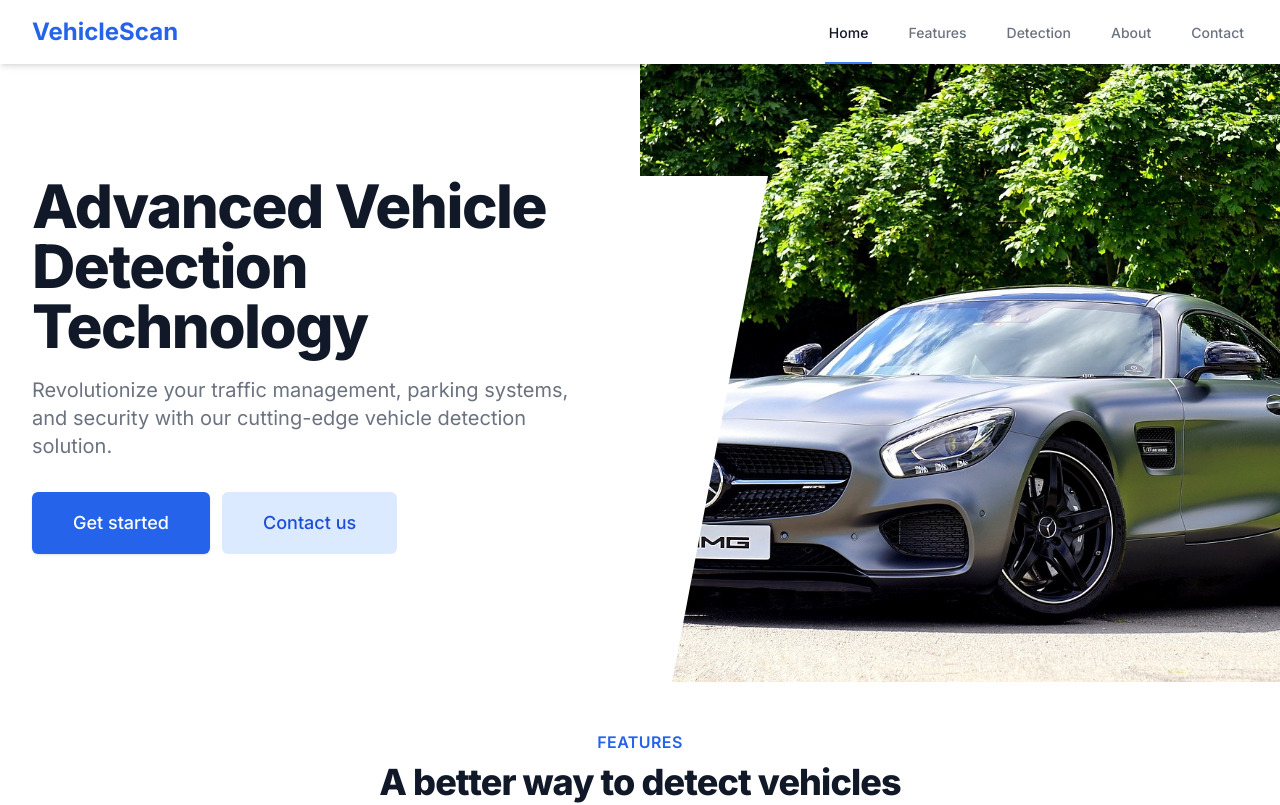
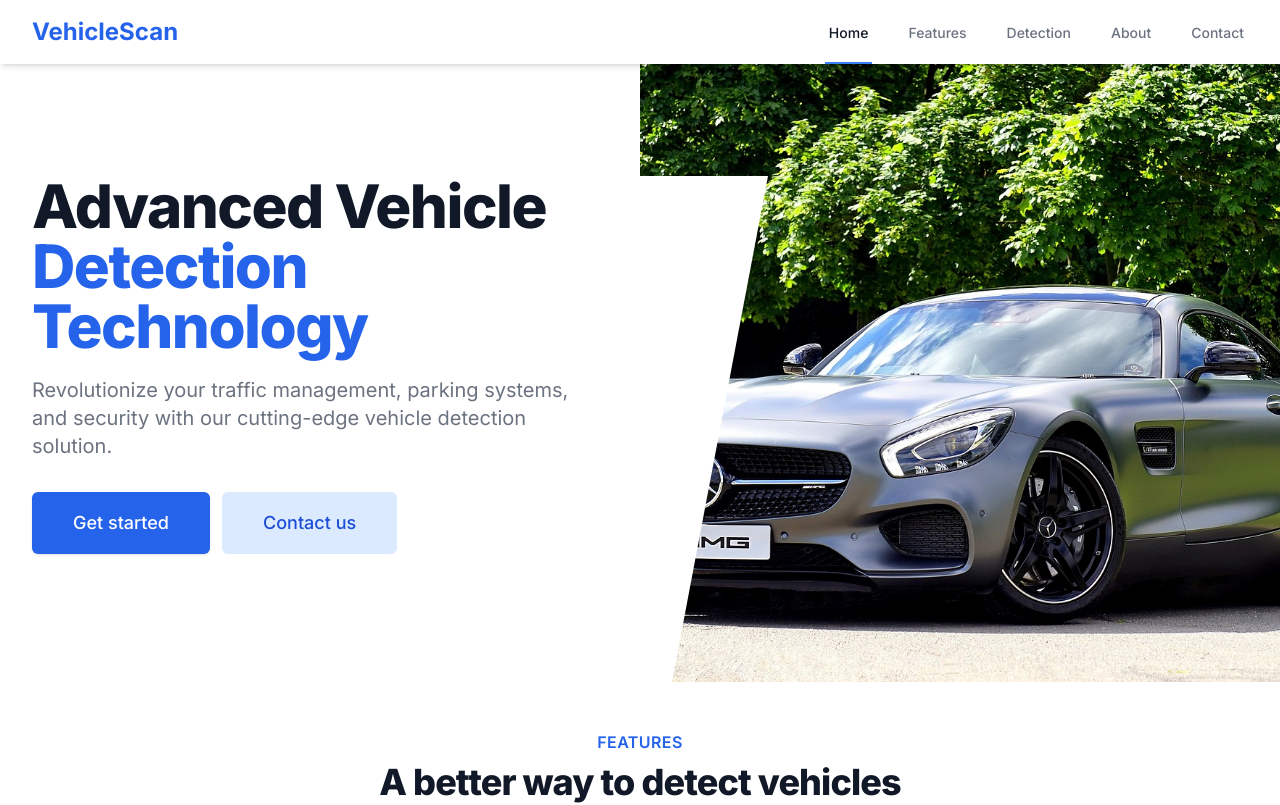
Before and after one commit to Shina-Kristofer/Shina-Kristofer-FYP, a Next.js app: page / in a window 1280 px wide. Shown: the top 805 px of the page. Built offline with nearby package versions, Linux system fonts and the light colour scheme.

Commit message:
Update Hero.tsx

```diff
--- a/src/app/components/Hero.tsx
+++ b/src/app/components/Hero.tsx
@@ -19,8 +19,8 @@ export function Hero() {
           <main className="mt-10 mx-auto max-w-7xl px-4 sm:mt-12 sm:px-6 md:mt-16 lg:mt-20 lg:px-8 xl:mt-28">
             <div className="sm:text-center lg:text-left">
               <h1 className="text-4xl tracking-tight font-extrabold text-gray-900 sm:text-5xl md:text-6xl">
-                <span className="block xl:xl:inline">Advanced Vehicle Detection Technology</span>{' '}
-
+                <span className="block xl:xl:inline">Advanced Vehicle </span>{' '}
+                <span className="block text-blue-600 xl:inline">Detection Technology</span>
               </h1>
               <p className="mt-3 text-base text-gray-500 sm:mt-5 sm:text-lg sm:max-w-xl sm:mx-auto md:mt-5 md:text-xl lg:mx-0">
                 Revolutionize your traffic management, parking systems, and security with our cutting-edge vehicle detection solution.
```
